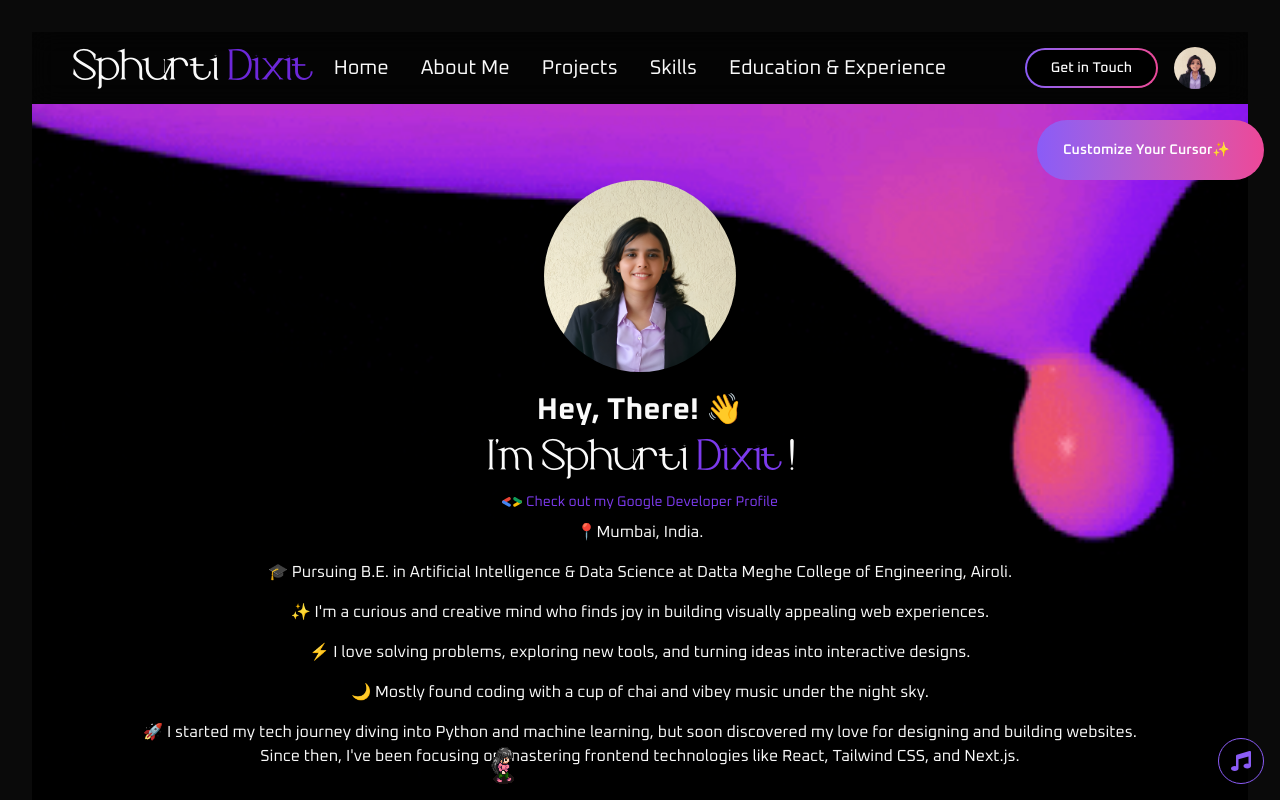
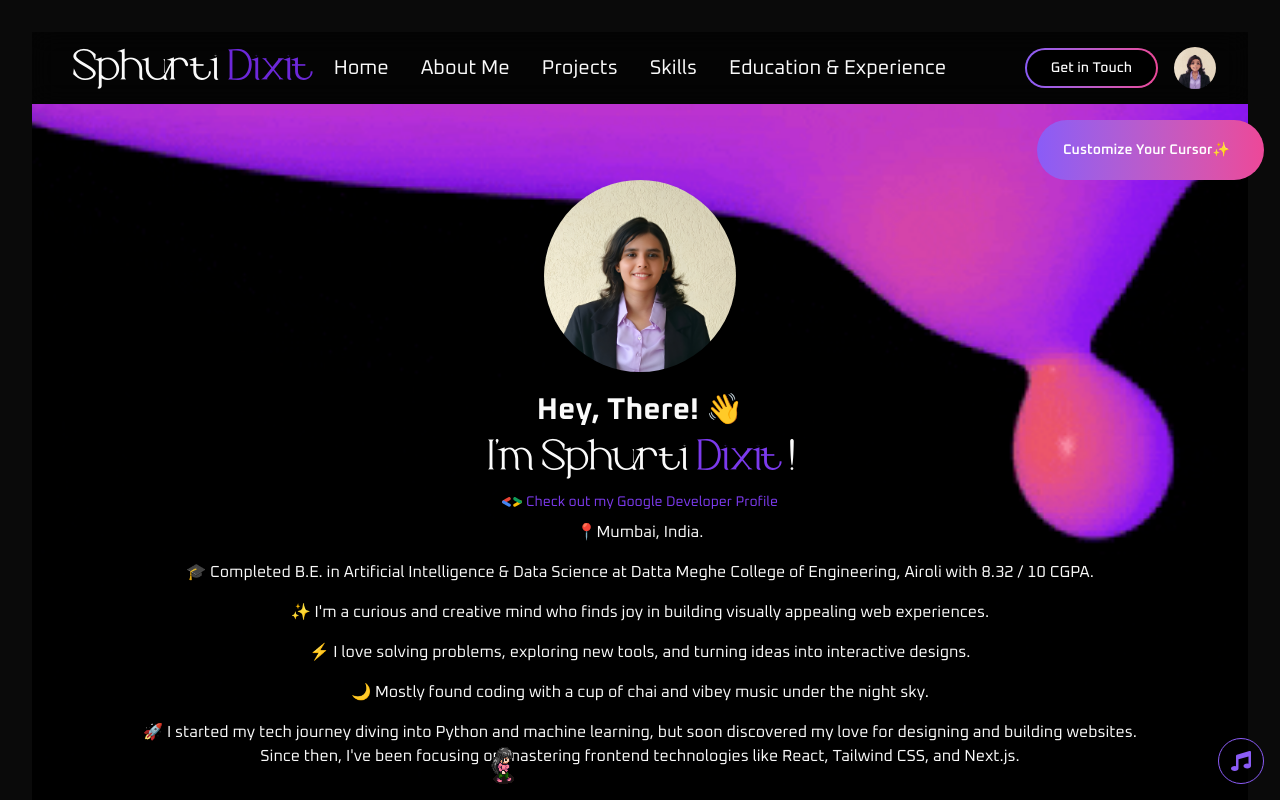
Before and after one commit to SphurtiD/portfolio, a Next.js app: page /aboutme in a window 1280 px wide. Shown: the top 800 px of the page. Built offline with nearby package versions, Linux system fonts and the light colour scheme.

Commit message:
updated resume added

```diff
--- a/app/aboutme/page.tsx
+++ b/app/aboutme/page.tsx
@@ -48,8 +48,8 @@ export default function aboutme() {
 
             <p className="py-2">📍Mumbai, India.</p>
             <p className="py-2">
-              🎓 Pursuing B.E. in Artificial Intelligence & Data Science at
-              Datta Meghe College of Engineering, Airoli.
+              🎓 Completed B.E. in Artificial Intelligence & Data Science at
+              Datta Meghe College of Engineering, Airoli with 8.32 / 10 CGPA.
             </p>
             <p className="py-2">
               ✨ I&apos;m a curious and creative mind who finds joy in building
```
Also changed, not shown: 1 other file (tests, documents, lock files or other folders).
